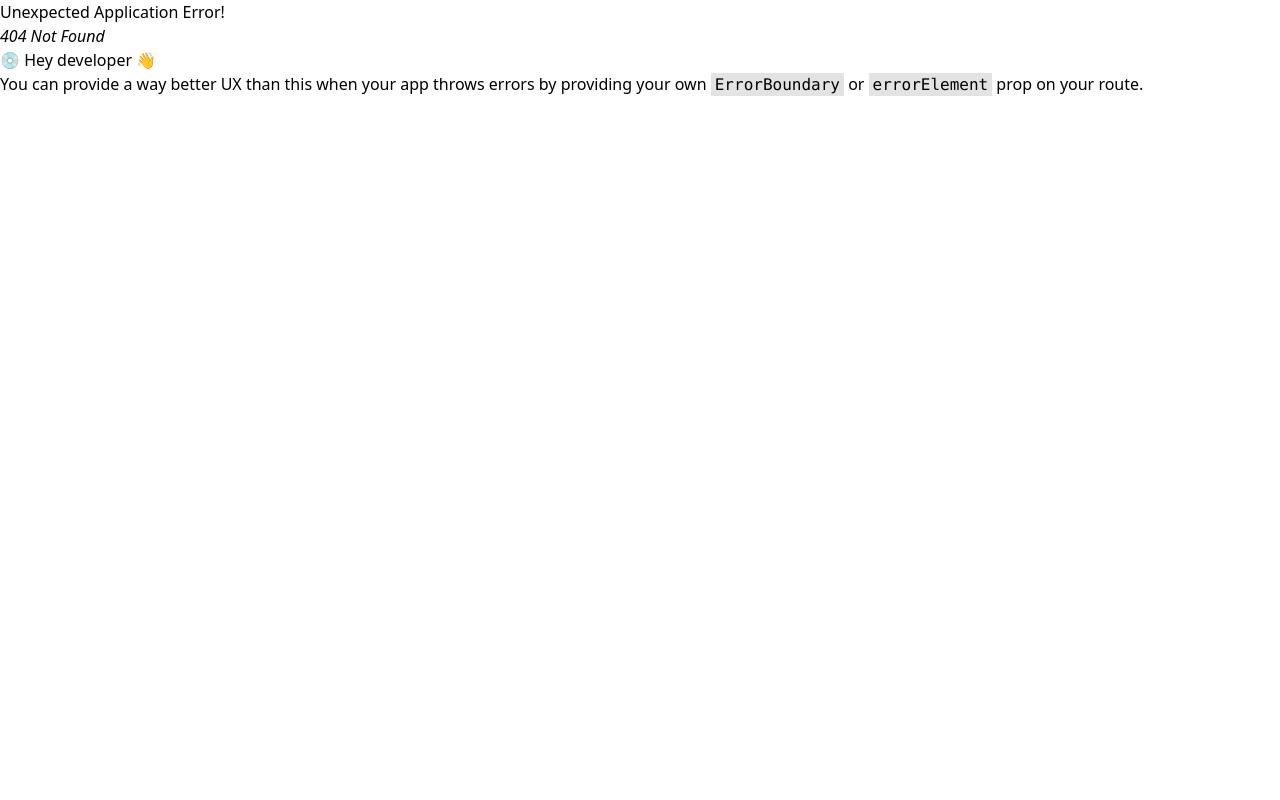
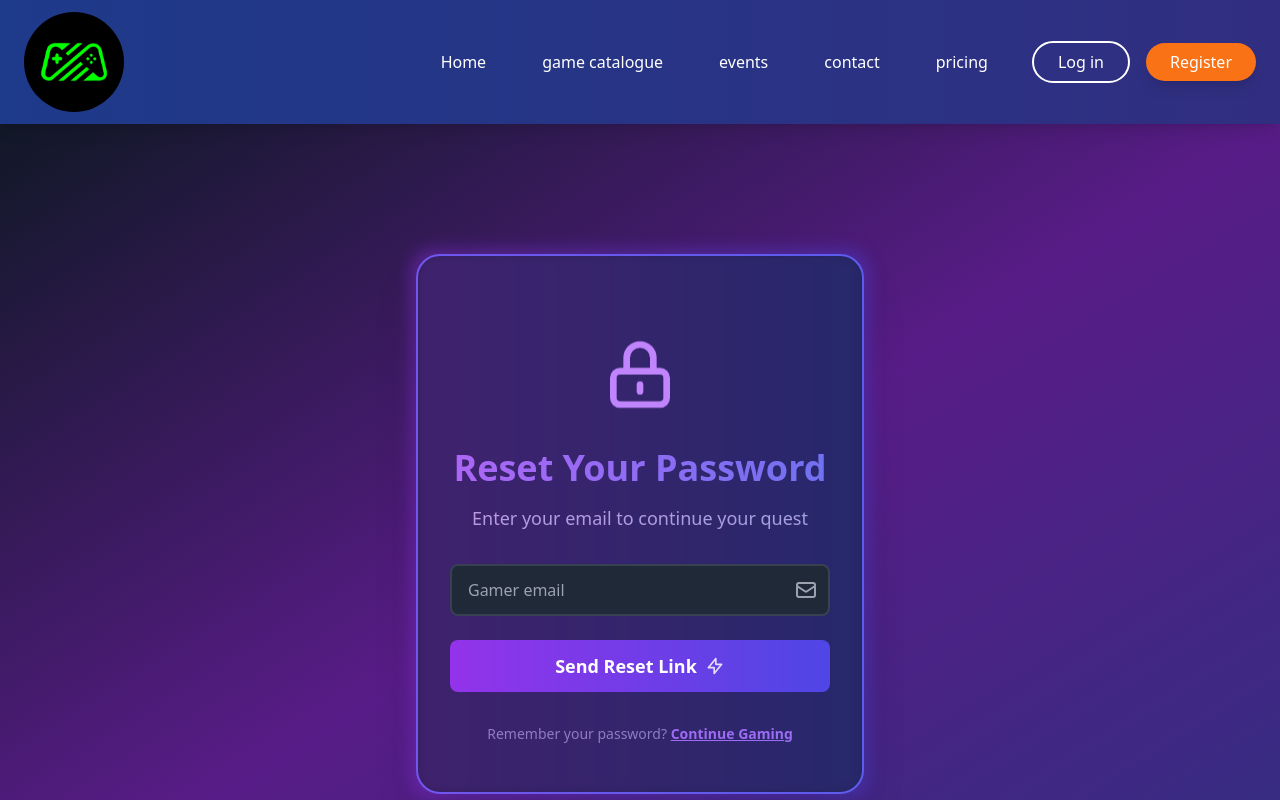
Before and after one commit to PankajPt/Gaming-Cafe-FrontEnd, a React (Vite) app: page /forgot-password in a window 1280 px wide. Before the commit this address had no page. Shown: the top 800 px of the page. Built offline with nearby package versions, Linux system fonts and the light colour scheme.

Commit message:
forgot-password section updated

```diff
--- a/src/context/Auth.Context.jsx
+++ b/src/context/Auth.Context.jsx
@@ -28,7 +28,7 @@ export const AuthProvider = ({ children }) => {
             });
 
             const userData = await response.json();
-            console.log(userData);
+            // console.log(userData);
 
             if (!response.ok) {
                 return userData.message;
--- a/src/main.jsx
+++ b/src/main.jsx
@@ -11,7 +11,7 @@ import {
   GameCatelogue,
   LoginPage,
   Pricing,
-  RegisterPage, UserPage, AdminDashboard} from './pages/index.js'
+  RegisterPage, UserPage, AdminDashboard, ForgotPasswordPage} from './pages/index.js'
 import ProtectedRoute from './routes/Protected.routes.jsx'
 import { AuthProvider } from './context/Auth.Context.jsx'
 
@@ -26,7 +26,7 @@ const router = createBrowserRouter(
       <Route path='pricing' element={<Pricing />}/>
       <Route path='login' element={<LoginPage />}/>
       <Route path='register' element={<RegisterPage />}/>
-
+      <Route path='forgot-password' element={<ForgotPasswordPage />}/>
       {/* Protected routes */}
       <Route path='user' element={<ProtectedRoute><UserPage /></ProtectedRoute>}/>
       <Route path='admin' element={<ProtectedRoute><AdminDashboard /></ProtectedRoute>} />
--- /dev/null
+++ b/src/pages/Login/ForgotPassword.jsx
@@ -0,0 +1,160 @@
+import React, { useState } from 'react';
+import { Link, useNavigate } from 'react-router-dom';
+
+const ForgotPasswordPage = () => {
+  const [email, setEmail] = useState('');
+  const [isLoading, setIsLoading] = useState(false);
+  const [successMessage, setSuccessMessage] = useState('');
+  const [errorMessage, setErrorMessage] = useState('');
+
+  const navigate = useNavigate();
+
+  const handleSubmit = async (e) => {
+    e.preventDefault();
+    setIsLoading(true);
+    setSuccessMessage(null);
+    setErrorMessage(null);
+
+    try {
+        const response = await fetch(`${import.meta.env.VITE_BACKEND_BASE_URI}/users/reset-passwd-onEmail`,
+            {
+                method: 'POST',
+                headers: {
+                    'Content-Type': 'application/json'
+                },
+                body: JSON.stringify({email})
+            }
+        )
+    const responseData = await response.json()
+    if (!response.ok) {
+        setErrorMessage(responseData.message || 'Something went wrong!');
+        return;
+    }
+    setSuccessMessage(responseData.message);
+    setTimeout(() => navigate('/login'), 5000);
+
+    } catch (error) {
+        setErrorMessage('Network error! Please try again.');
+    } finally {
+        setIsLoading(false);
+    }
+  };
+
+  return (
+    <div className="min-h-screen flex items-center justify-center bg-gradient-to-br from-gray-900 via-purple-900 to-indigo-900 p-4">
+      {/* Custom Animations */}
+      <style>
+        {`
+          @keyframes float {
+            0%, 100% { transform: translateY(0); }
+            50% { transform: translateY(-10px); }
+          }
+          .animate-float {
+            animation: float 3s ease-in-out infinite;
+          }
+        `}
+      </style>
+
+      <div className="relative w-full max-w-md px-8 py-12 space-y-8 bg-gray-900 rounded-3xl shadow-2xl border-2 border-indigo-500 transform transition-transform duration-500 hover:scale-105 group">
+        {/* Glowing Border Effect */}
+        <div className="absolute -inset-2 bg-gradient-to-r from-purple-600 to-indigo-600 rounded-3xl blur opacity-30 group-hover:opacity-50 transition duration-500 animate-pulse pointer-events-none"></div>
+
+        {/* Floating Icon */}
+        <div className="animate-float text-center">
+          <svg
+            className="w-20 h-20 mx-auto text-purple-400"
+            fill="none"
+            stroke="currentColor"
+            viewBox="0 0 24 24"
+          >
+            <path strokeLinecap="round" strokeLinejoin="round" strokeWidth={2} d="M12 15v2m-6 4h12a2 2 0 002-2v-6a2 2 0 00-2-2H6a2 2 0 00-2 2v6a2 2 0 002 2zm10-10V7a4 4 0 00-8 0v4h8z" />
+          </svg>
+        </div>
+
+        <div className="text-center space-y-4">
+          <h1 className="text-4xl font-bold bg-gradient-to-r from-purple-400 to-indigo-400 bg-clip-text text-transparent">
+            Reset Your Password
+          </h1>
+          <p className="text-gray-300 text-lg">Enter your email to continue your quest</p>
+        </div>
+
+        <form onSubmit={handleSubmit} className="space-y-6">
+          <div className="relative group">
+            <input
+              type="email"
+              id="email"
+              value={email}
+              onChange={(e) => setEmail(e.target.value)}
+              placeholder="Gamer email"
+              className="w-full px-4 py-3 text-gray-100 bg-gray-800 rounded-lg border-2 border-gray-700 focus:border-indigo-500 focus:ring-2 focus:ring-indigo-500 placeholder:text-gray-400 transition-all pr-12
+                        hover:border-purple-500 hover:shadow-glow"
+              required
+            />
+            <svg
+              className="absolute right-3 top-3.5 w-6 h-6 text-gray-400 group-hover:text-purple-400 transition-colors"
+              fill="none"
+              stroke="currentColor"
+              viewBox="0 0 24 24"
+            >
+              <path strokeLinecap="round" strokeLinejoin="round" strokeWidth={2} d="M3 8l7.89 5.26a2 2 0 002.22 0L21 8M5 19h14a2 2 0 002-2V7a2 2 0 00-2-2H5a2 2 0 00-2 2v10a2 2 0 002 2z" />
+            </svg>
+          </div>
+
+          <button
+            type="submit"
+            disabled={isLoading}
+            className="w-full px-6 py-3 text-lg font-semibold text-white bg-gradient-to-r from-purple-600 to-indigo-600 rounded-lg
+                      hover:from-purple-500 hover:to-indigo-500 transition-all transform hover:scale-[1.02]
+                      flex items-center justify-center gap-2 relative overflow-hidden
+                      disabled:opacity-50 disabled:cursor-not-allowed"
+          >
+            {isLoading ? (
+              <>
+                <div className="animate-spin rounded-full h-6 w-6 border-b-2 border-white"></div>
+                <span>Sending...</span>
+              </>
+            ) : (
+              <>
+                <span>Send Reset Link</span>
+                <svg
+                  className="w-5 h-5 animate-pulse"
+                  fill="none"
+                  stroke="currentColor"
+                  viewBox="0 0 24 24"
+                >
+                  <path strokeLinecap="round" strokeLinejoin="round" strokeWidth={2} d="M13 10V3L4 14h7v7l9-11h-7z" />
+                </svg>
+              </>
+            )}
+          </button>
+        </form>
+
+        {/* Success Error message section: */}
+        {successMessage && (
+          <div className="text-center p-3 text-green-400 bg-green-900/20 rounded-lg border border-green-400/30 animate-fade-in">
+            ✅ {successMessage}
+          </div>
+        )}
+
+        {errorMessage && (
+        <div className="text-center p-3 text-red-400 bg-red-900/20 rounded-lg border border-red-400/30 animate-fade-in">
+            ⚠️ {errorMessage}
+        </div>
+        )}
+
+        <div className="text-center text-gray-400 text-sm">
+          Remember your password?{' '}
+          <Link
+            to="/login"
+            className="text-purple-400 hover:text-purple-300 font-semibold underline transition-colors
+                      hover:scale-105 inline-block hover:animate-pulse"
+          >
+            Continue Gaming
+          </Link>
+        </div>
+      </div>
+    </div>
+  );
+};
+
+export default ForgotPasswordPage;
--- a/src/pages/Login/Login.jsx
+++ b/src/pages/Login/Login.jsx
@@ -6,6 +6,7 @@ const LoginPage = () => {
   const [error, setError] = useState(null);
   const [showPassword, setShowPassword] = useState(false);
   const [isLoading, setIsLoading] = useState(false);
+  const [attemptFailed, setAttemptFailed] = useState(false);
   const [formData, setFormData] = useState({
     username: "",
     password: "",
@@ -43,6 +44,9 @@ const LoginPage = () => {
 
     if (typeof response === "string") {
       setError(response);
+      if(response === 'Invalid password'){
+        setAttemptFailed(true)
+      }
     }
   };
 
@@ -135,6 +139,17 @@ const LoginPage = () => {
           </button>
         </form>
 
+        {attemptFailed && (
+          <p className="text-sm text-center text-indigo-500 mt-4">
+            <Link
+            to="/forgot-password"
+            className="hover:underline"
+            >
+              Forgot Password?
+            </Link>
+          </p>
+        )}
+
         <div className="text-center space-y-4">
           <div className="text-gray-400 text-sm">
             Not registered?{" "}
--- a/src/pages/index.js
+++ b/src/pages/index.js
@@ -7,6 +7,7 @@ import RegisterPage from './Register/Register.jsx'
 import UserPage from './User/User.jsx'
 import Pricing from './Pricing/Pricing.jsx'
 import AdminDashboard from './Admin/AdminDashboard.jsx'
+import ForgotPasswordPage from './Login/ForgotPassword.jsx'
 
 export {
     Contact,
@@ -17,5 +18,6 @@ export {
     RegisterPage,
     UserPage,
     Pricing,
-    AdminDashboard
+    AdminDashboard,
+    ForgotPasswordPage
 }
```
